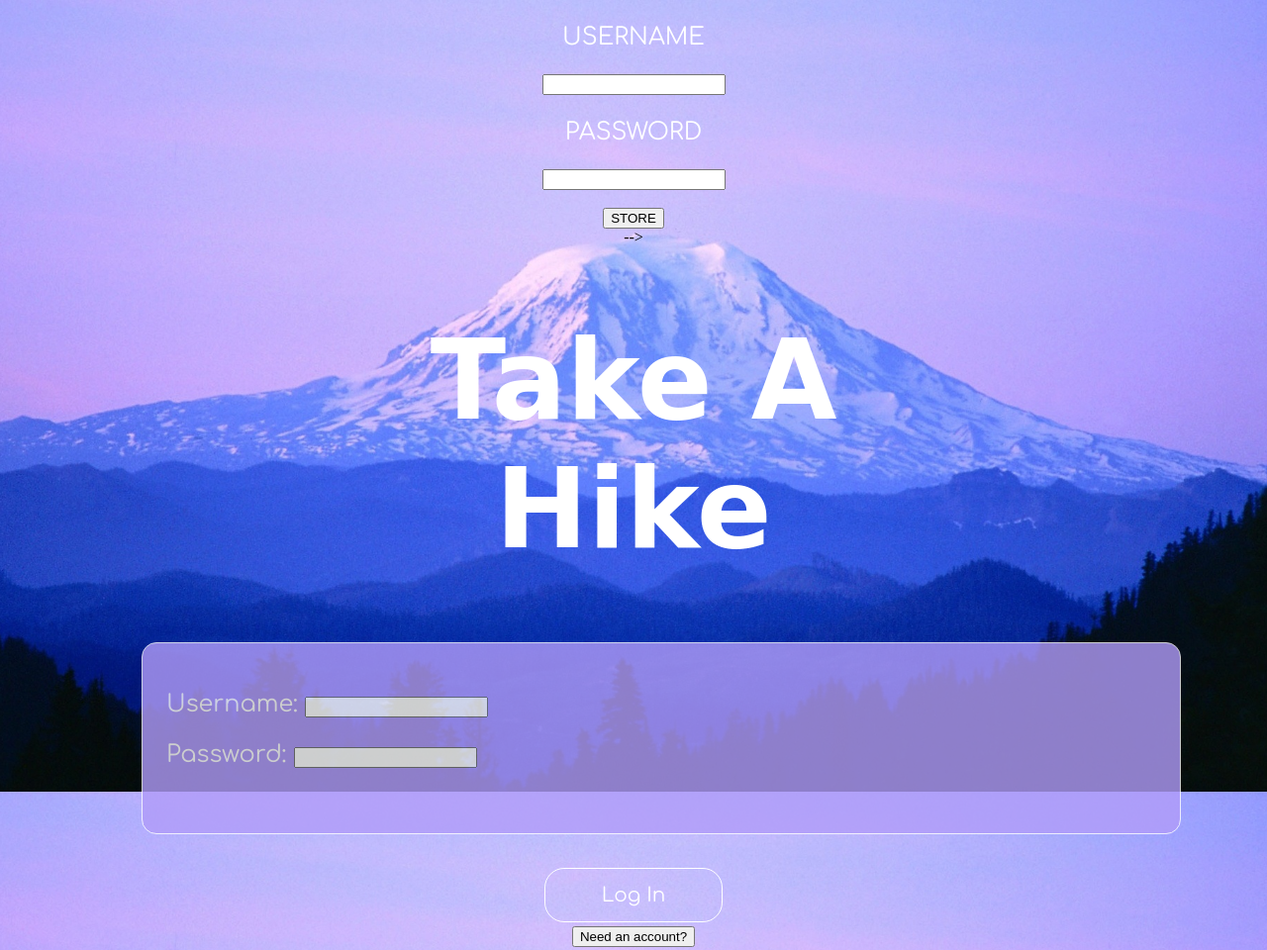
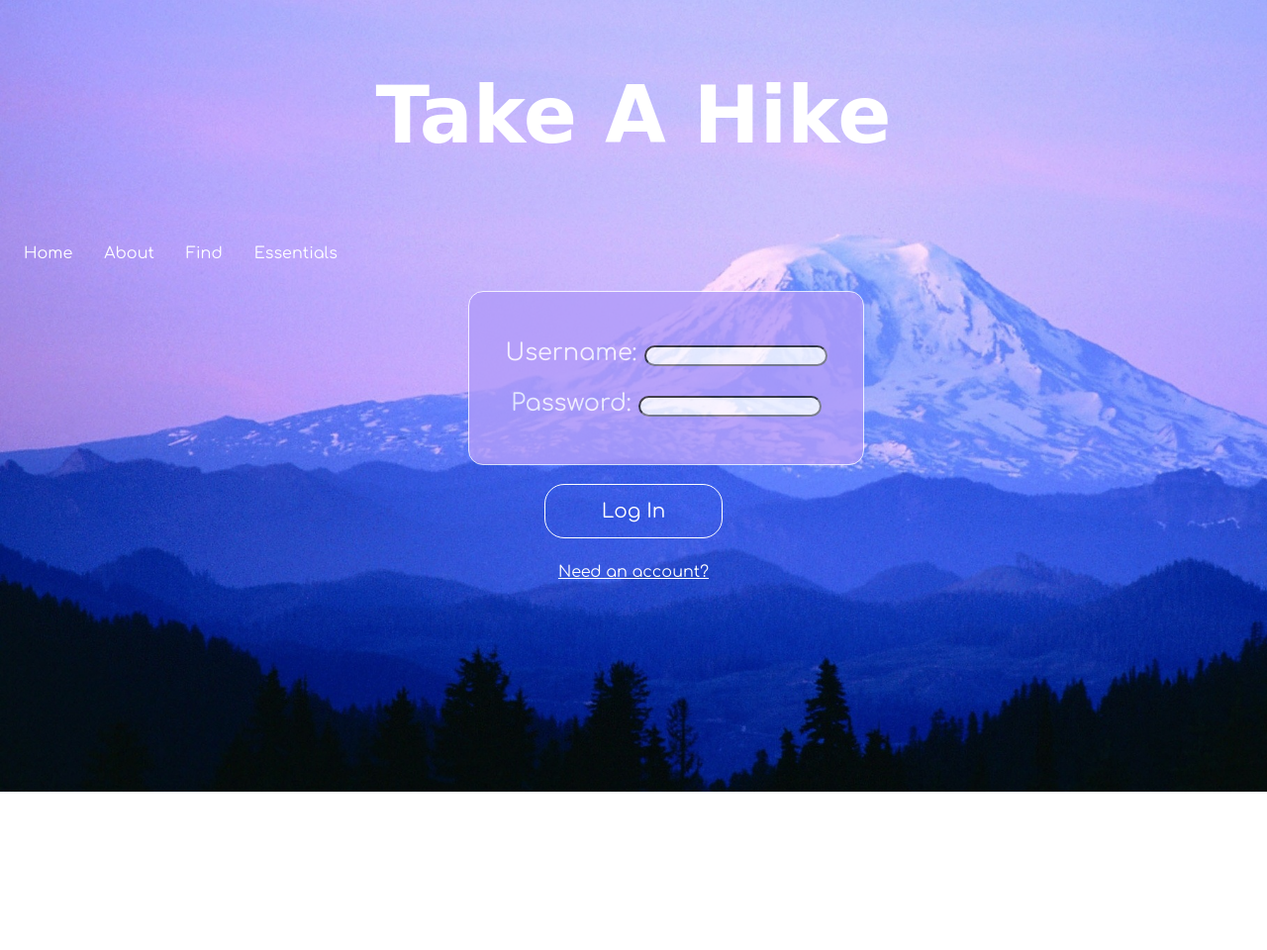
Before and after one commit to starkey0710/OfficialTakeAHike, a plain HTML site: page www/index.html in a window 1280 px wide. Shown: the top 960 px of the page at 99% size. After the commit the page ends 800 px from the top, so only its background shows below. Drawn offline with Linux system fonts and the light colour scheme; a web font is replaced by a local one.

Commit message:
08221026

```diff
--- a/www/index.html
+++ b/www/index.html
@@ -11,40 +11,27 @@
 </head>
 <body>
 
-  <p>USERNAME</p>
-  <input type="text" id="key"></input>
-  <br>
-  <p>PASSWORD</p>
-  <input type="text" id="value"></input>
-  <br><br>
-  <button onclick="storeData()">STORE</button>
-  <br>-->
+  <h1>Take A Hike</h1>
 
-  <h1>Take A Hike</h1>
+  <ul>
+    <li><a href = home.html> Home </a></li>
+    <li><a href = about.html> About </a></li>
+    <li><a href = find.html> Find </a></li>
+    <li><a href = essentials.html> Essentials </a></li>
+  </ul>
 
   <div id = "element">
     <p>Username:
-  <input type="text" id="loadKey"></input></p>
+    <input style="border-radius: 15px" type="text" id="loadKey"></input></p>
     <p>Password:
-  <input type="password" id="loadVal"></input></p>
-  <br>
+    <input style="border-radius: 15px" type="password" id="loadVal"></input></p>
   </div>
 
     <button onclick="signIn()" class = "button">Log In</button>
-  <br>
-  <button onclick="window.location.href='create.html'">Need an account?</button>
-  <br>
+    <br><br>
+    <a href="create.html">Need an account?</a>
     <p id="loadValue"></p>
-<!--
-<h2></h2>
-<h3></h3>
-<h4></h4>
--->
-<p></p>
-<br>
-<!--
-<button onclick="document.getElementById('<h2>').innerHTML= a href = https://www.zeemee.com/jasminepan">About</button>
--->
+
   <br>
 
 </body>
--- a/www/login.css
+++ b/www/login.css
@@ -7,8 +7,8 @@ body {
 }
 
 h1 {
-  font-size: 700%;
-  color: RGB(255, 255, 255);
+  font-size: 500%;
+  color: white;
   margin: 70px 300px ;
   font-family: "Megrim", cursive;
 }
@@ -16,14 +16,19 @@ h1 {
 p {
   font-size: 150%;
   font-family: "Comfortaa", cursive;
-  color: RGB(255, 255, 255);
+  color: white;
+}
+
+a {
+  font-family: "Comfortaa", cursive;
+  color: white;
 }
 
 #element{
-  margin: 30px 135px;
-  width:1000px;
+  margin: 15px 465px;
+  width:350px;
   color:white;
-  text-align: left;
+  text-align: center;
   font-family: "Comfortaa", cursive;
   background-color: rgb(177,156,249);
   border:white 1px solid;
@@ -50,6 +55,12 @@ li {
 a {
   display: block;
   padding: 3px;
+}
+
+a:hover,
+a:active{
+  transition: color 0.3s ease-in, border-color 0.3s ease-in;
+  color: rgba(95, 126, 253, 0.9);
 }
 
 li a {
@@ -89,14 +100,8 @@ li a:active {
 
 .button:hover,
 .button:active {
-  background-color: rgba(95, 126, 253, 0.4);
-  border-color: rgba(95, 126, 253, 0.2);
-  transition: background-color 0.3s ease-in, border-color 0.3s ease-in;
-  color: white;
+  background-color: rgba(95, 126, 253, 0.3);
+  border-color: rgba(95, 126, 253, 0.5);
+  color: rgba(255, 255, 255, 0.5);
+  transition: background-color 0.3s ease-in, border-color 0.3s ease-in, color 0.3s ease-in;
 }
-
-
-
-
-  /*background-color: rgba(182, 170, 249, 0.8);
-  cursor: pointer;*/
--- a/www/results.css
+++ b/www/results.css
@@ -88,6 +88,7 @@ li a:active {
   color: white;
 }
 
-.class{
+#container{
   font-family: "Comfortaa", cursive;
+  color: white;
 }
```
Lines whose indentation alone changed are shown as unchanged.
